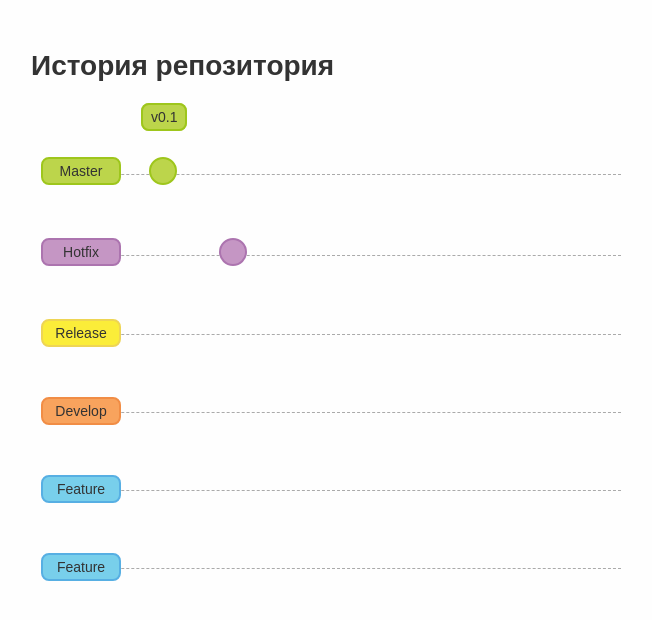
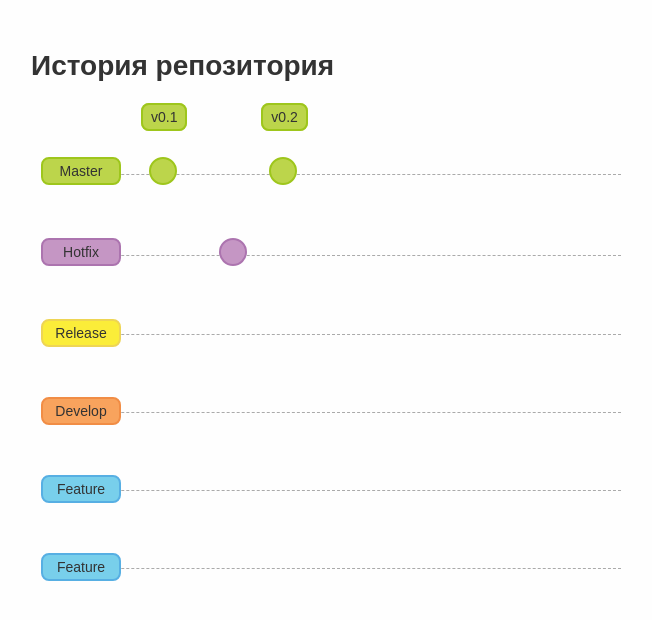
Before and after one commit to voorest/voorest.github.io, a plain HTML site: page index.html in a window 1280 px wide. Shown: the whole page, without its empty margins (309-961 px from the left). Drawn offline with Linux system fonts and the light colour scheme.

Commit message:
hotfix-2

```diff
--- a/index.html
+++ b/index.html
@@ -14,10 +14,12 @@
     <div class="git">
         <div class="git-version">
             <span class="v01">v0.1</span>
+            <span class="v02">v0.2</span>
         </div>
         <div class="git-branch git-master">
             <span class="branch-name">Master</span>
             <div class="dot" style="margin-left: 28px;"></div>
+            <div class="dot" style="margin-left: 88px;"></div>
         </div>
         <div class="git-branch git-hotfix">
             <span class="branch-name">Hotfix</span>
```
